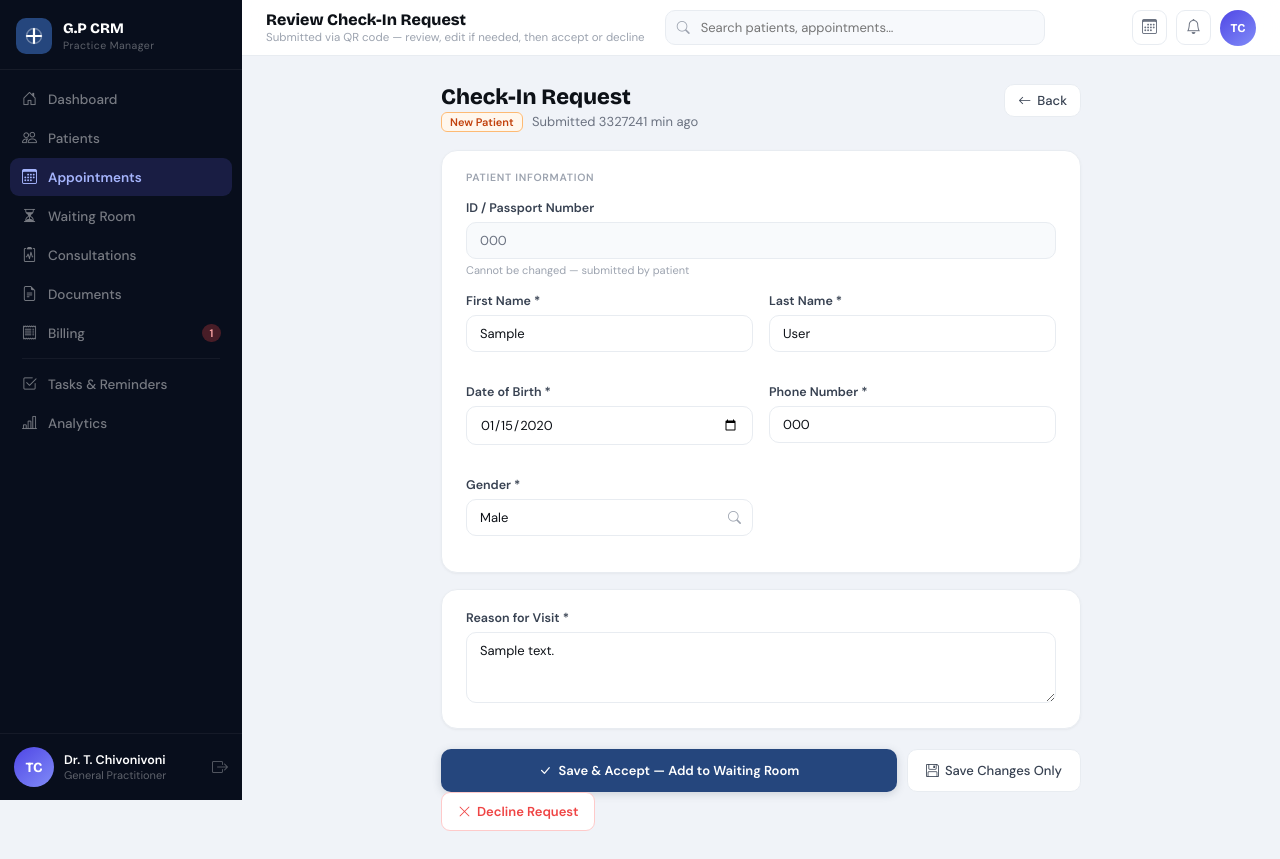
After one commit to DevJoymanu/MediCareGP, a Django app: page /appointments/checkin/1/edit/ in a window 1280 px wide. The commit adds this page. Run offline with Django 4.2, Linux system fonts and the light colour scheme; a user stored in the database is signed in; tables that the repository leaves empty hold one stand-in row (values such as "Sample post").

Commit message:
consultation review13

```diff
--- a/medicaregp/appointments/checkin_views.py
+++ b/medicaregp/appointments/checkin_views.py
@@ -293,6 +293,66 @@ def checkin_decline(request, pk):
 
 
 @login_required
+def checkin_edit(request, pk):
+    """Staff: view and edit a pending check-in request before accepting."""
+    req = get_object_or_404(CheckInRequest, pk=pk, status='pending')
+
+    if request.method == 'POST':
+        # Save edits
+        req.reason_for_visit = request.POST.get('reason_for_visit', req.reason_for_visit).strip()
+        if req.is_new_patient:
+            req.first_name   = request.POST.get('first_name', req.first_name).strip()
+            req.last_name    = request.POST.get('last_name', req.last_name).strip()
+            req.phone_number = request.POST.get('phone_number', req.phone_number).strip()
+            req.gender       = request.POST.get('gender', req.gender)
+            dob_str = request.POST.get('date_of_birth', '').strip()
+            if dob_str:
+                try:
+                    req.date_of_birth = datetime.strptime(dob_str, '%Y-%m-%d').date()
+                except ValueError:
+                    pass
+        req.save()
+
+        if request.POST.get('action') == 'accept':
+            # Inline accept after editing
+            if req.is_new_patient:
+                try:
+                    patient = Patient.objects.create(
+                        id_number=req.id_number,
+                        first_name=req.first_name,
+                        last_name=req.last_name,
+                        date_of_birth=req.date_of_birth,
+                        phone=req.phone_number,
+                        gender=req.gender or 'O',
+                        popia_consent=req.popia_consent,
+                        consent_to_treat=True,
+                    )
+                except IntegrityError:
+                    patient = Patient.objects.get(id_number__iexact=req.id_number)
+                req.patient = patient
+            else:
+                patient = req.patient
+
+            now = timezone.localtime()
+            Appointment.objects.create(
+                patient=patient,
+                date=now.date(),
+                time=now.time().replace(second=0, microsecond=0),
+                reason=req.reason_for_visit,
+                status='Checked In',
+                visit_type='Walk-In',
+            )
+            req.status = 'accepted'
+            req.save(update_fields=['status', 'patient'])
+            from django.contrib import messages
+            messages.success(request, f'{req.display_name} checked in and added to the waiting room.')
+
+        return redirect('waiting_room')
+
+    return render(request, 'checkin/edit_request.html', {'req': req})
+
+
+@login_required
 def checkin_qr_page(request):
     import qrcode
     token = settings.CHECKIN_URL_TOKEN
--- a/medicaregp/appointments/urls.py
+++ b/medicaregp/appointments/urls.py
@@ -21,4 +21,5 @@ urlpatterns = [
     path('checkin/pending/',         checkin_views.checkin_pending_json, name='checkin_pending_json'),
     path('checkin/<int:pk>/accept/', checkin_views.checkin_accept,      name='checkin_accept'),
     path('checkin/<int:pk>/decline/',checkin_views.checkin_decline,     name='checkin_decline'),
+    path('checkin/<int:pk>/edit/',   checkin_views.checkin_edit,        name='checkin_edit'),
 ]
--- a/medicaregp/templates/appointments/waiting_room.html
+++ b/medicaregp/templates/appointments/waiting_room.html
@@ -620,6 +620,10 @@ function renderPending(data) {
         '<button class="btn-accept-ci" onclick="acceptReq(' + r.pk + ')">' +
           '<i class="bi bi-check-lg"></i> Accept' +
         '</button>' +
+        '<a href="/appointments/checkin/' + r.pk + '/edit/" ' +
+           'style="display:inline-flex;align-items:center;gap:5px;padding:9px 14px;border-radius:9px;border:1.5px solid var(--border);background:#fff;color:var(--text-2);font-size:13px;font-weight:700;text-decoration:none;flex:1;justify-content:center;">' +
+          '<i class="bi bi-pencil"></i> Edit' +
+        '</a>' +
         '<button class="btn-decline-ci" onclick="declineReq(' + r.pk + ')">' +
           'Decline' +
         '</button>' +
--- a/medicaregp/templates/checkin/confirmation.html
+++ b/medicaregp/templates/checkin/confirmation.html
@@ -34,8 +34,8 @@
     <i class="bi bi-check-circle-fill"></i>
   </div>
 
-  <h1>You're Checked In!</h1>
-  <p class="subtitle">Your request has been received.<br>Please take a seat — a receptionist will confirm you shortly.</p>
+  <h1>Request Received!</h1>
+  <p class="subtitle">Your check-in request has been sent to reception.<br>Please take a seat — a staff member will confirm you shortly.</p>
 
   {% if req %}
   {% if req.is_new_patient %}<span class="badge-new">New Patient</span>{% endif %}
@@ -58,7 +58,7 @@
     </div>
     <div class="info-row">
       <span class="info-label">Status</span>
-      <span class="info-value" style="color:#d97706;">Awaiting confirmation</span>
+      <span class="info-value" style="color:#d97706;"><i class="bi bi-hourglass-split"></i> Awaiting confirmation</span>
     </div>
   </div>
 
--- /dev/null
+++ b/medicaregp/templates/checkin/edit_request.html
@@ -0,0 +1,109 @@
+{% extends "base.html" %}
+{% block title %}Review Check-In Request | G.P CRM{% endblock %}
+{% block page_title %}Review Check-In Request{% endblock %}
+{% block page_sub %}Submitted via QR code — review, edit if needed, then accept or decline{% endblock %}
+
+{% block content %}
+<div class="page-body">
+  <div style="max-width:640px;margin:0 auto;">
+
+    <div class="page-header" style="margin-bottom:20px;">
+      <div>
+        <h1>Check-In Request</h1>
+        <p style="color:var(--text-3);font-size:13px;">
+          {% if req.is_new_patient %}
+            <span style="background:#fff7ed;color:#c2410c;border:1px solid #fdba74;border-radius:6px;padding:2px 8px;font-size:11px;font-weight:700;margin-right:6px;">New Patient</span>
+          {% else %}
+            <span style="background:#f0fdf4;color:#15803d;border:1px solid #86efac;border-radius:6px;padding:2px 8px;font-size:11px;font-weight:700;margin-right:6px;">Returning Patient</span>
+          {% endif %}
+          Submitted {{ req.minutes_ago }} min ago
+        </p>
+      </div>
+      <a href="{% url 'waiting_room' %}" class="btn-ghost"><i class="bi bi-arrow-left"></i> Back</a>
+    </div>
+
+    <form method="post">
+      {% csrf_token %}
+
+      <div class="card" style="margin-bottom:16px;padding:20px 24px;">
+        <div class="section-label" style="margin-bottom:16px;">Patient Information</div>
+
+        <!-- ID Number (read-only) -->
+        <div class="form-group">
+          <label>ID / Passport Number</label>
+          <input type="text" value="{{ req.id_number }}" class="crm-input"
+                 readonly style="background:#f8fafc;color:var(--text-3);">
+          <div style="font-size:11px;color:var(--text-4);margin-top:4px;">Cannot be changed — submitted by patient</div>
+        </div>
+
+        {% if req.is_new_patient %}
+        <div class="form-grid-2">
+          <div class="form-group">
+            <label>First Name *</label>
+            <input type="text" name="first_name" value="{{ req.first_name }}" class="crm-input" required>
+          </div>
+          <div class="form-group">
+            <label>Last Name *</label>
+            <input type="text" name="last_name" value="{{ req.last_name }}" class="crm-input" required>
+          </div>
+          <div class="form-group">
+            <label>Date of Birth *</label>
+            <input type="date" name="date_of_birth"
+                   value="{{ req.date_of_birth|date:'Y-m-d' }}"
+                   class="crm-input" required>
+          </div>
+          <div class="form-group">
+            <label>Phone Number *</label>
+            <input type="tel" name="phone_number" value="{{ req.phone_number }}" class="crm-input" required>
+          </div>
+          <div class="form-group">
+            <label>Gender *</label>
+            <select name="gender" class="crm-select" style="width:100%;" required>
+              <option value="M" {% if req.gender == 'M' %}selected{% endif %}>Male</option>
+              <option value="F" {% if req.gender == 'F' %}selected{% endif %}>Female</option>
+              <option value="O" {% if req.gender == 'O' %}selected{% endif %}>Other</option>
+            </select>
+          </div>
+        </div>
+        {% else %}
+        <div class="form-group">
+          <label>Patient</label>
+          <input type="text" value="{{ req.display_name }}" class="crm-input"
+                 readonly style="background:#f8fafc;color:var(--text-3);">
+        </div>
+        {% endif %}
+      </div>
+
+      <div class="card" style="margin-bottom:20px;padding:20px 24px;">
+        <div class="form-group" style="margin-bottom:0;">
+          <label>Reason for Visit *</label>
+          <textarea name="reason_for_visit" rows="3" class="crm-input"
+                    required>{{ req.reason_for_visit }}</textarea>
+        </div>
+      </div>
+
+      <!-- Actions -->
+      <div style="display:flex;gap:10px;flex-wrap:wrap;">
+        <button type="submit" name="action" value="accept" class="btn-primary"
+                style="flex:1;justify-content:center;padding:12px;">
+          <i class="bi bi-check-lg"></i> Save &amp; Accept — Add to Waiting Room
+        </button>
+        <button type="submit" name="action" value="save" class="btn-ghost"
+                style="padding:12px 18px;">
+          <i class="bi bi-floppy"></i> Save Changes Only
+        </button>
+      </div>
+
+      <form method="post" action="{% url 'checkin_decline' req.pk %}" style="margin-top:10px;"
+            onsubmit="return confirm('Decline this check-in request from {{ req.display_name }}?');">
+        {% csrf_token %}
+        <button type="submit"
+                style="display:inline-flex;align-items:center;gap:6px;padding:10px 16px;border-radius:9px;border:1.5px solid #fecaca;color:#ef4444;font-size:13px;font-weight:600;background:#fff;cursor:pointer;">
+          <i class="bi bi-x-lg"></i> Decline Request
+        </button>
+      </form>
+
+    </form>
+  </div>
+</div>
+{% endblock %}
```
